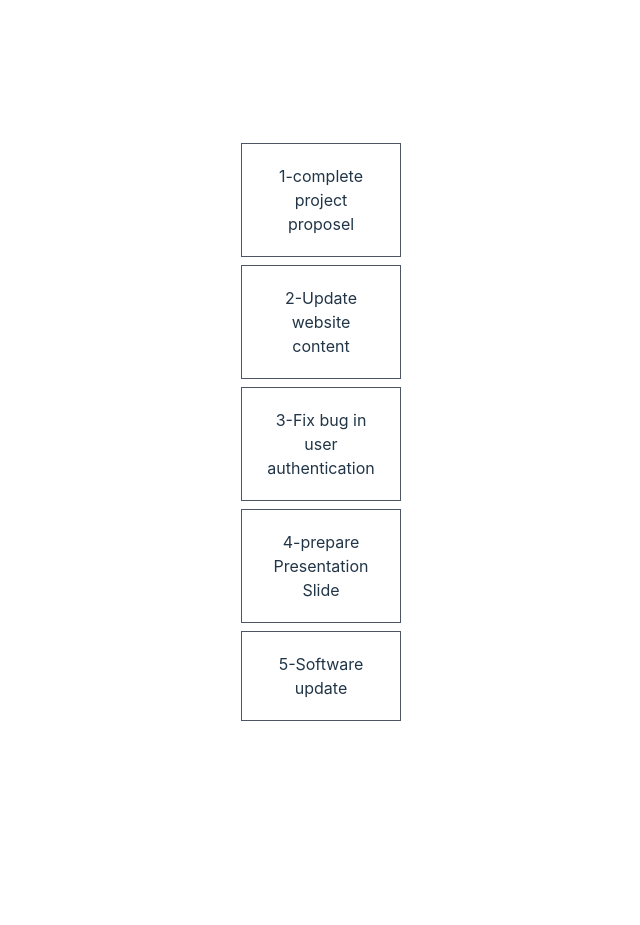
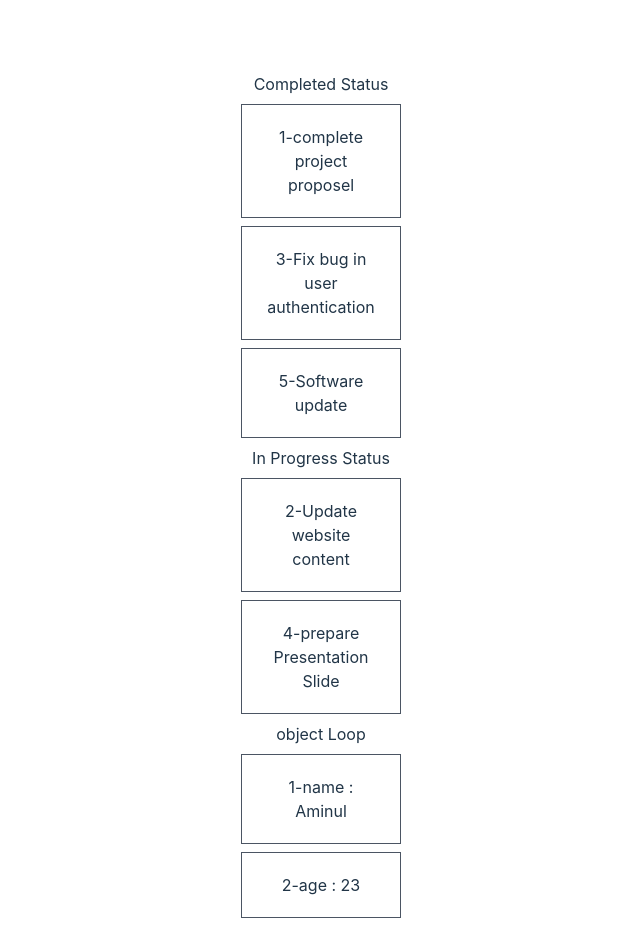
Before and after one commit to Aminulislam88/VueJs_Class_Style_binding, a Vue app: page / in a window 1280 px wide. Shown: the top 925 px of the page, without its empty margins (319-959 px from the left). Before the commit the page ends 864 px from the top, so only its background shows below. Built offline with nearby package versions, Linux system fonts and the light colour scheme.

Commit message:
object/function loop complete

```diff
--- a/src/App.vue
+++ b/src/App.vue
@@ -1,18 +1,41 @@
 <script setup>
 
 const tasks=[
-    "complete project proposel",
-    "Update website content",
-    "Fix bug in user authentication",
-    "prepare Presentation Slide",
-    "Software update"
-]
+   {id:1, title:"complete project proposel",status:"Completed"},
+   {id:2,title:"Update website content",status:"In Progress"},
+   {id:3,title:"Fix bug in user authentication",status:"Completed"},
+   {id:4,title:"prepare Presentation Slide",status:"In Progress"},
+   {id:5,title:"Software update",status:"Completed"}
+];
+
+function getCompleteStatus(){
+    return tasks.filter(task=>"Completed"==task.status)
+}
+
+function getInprogressStatus(){
+    return tasks.filter(task=>"In Progress"==task.status)
+}
+
+const persons={
+    name:"Aminul",
+    age:"23",
+    email:"aminul@gmail.com"
+}
 </script>
 
 <template>
   <body class="p-10">
     <section class="mx-auto container flex items-center text-center flex-col space-y-2">
-        <div class="p-5 border border-gray-600 w-40" v-for="(task,index) in tasks">{{index +1}}-{{ task }}</div>
+        <!-- <div class="p-5 border border-gray-600 w-40" v-for="task in tasks" :key="task.id">{{task.id}}-{{ task.title }}</div> -->
+        <!-- <div class="p-5 border border-gray-600 w-40" v-for="(task,index) in tasks" :key="index">{{task.id}}-{{ task.title }}</div> -->
+        <h2>Completed Status</h2>
+         <div class="p-5 border border-gray-600 w-40" v-for="(task,index) in tasks" v-show="task.status=='Completed'" :key="index">{{task.id}}-{{ task.title }}</div>
+        <!-- <div class="p-5 border border-gray-600 w-40" v-for="task in getCompleteStatus()" :key="task.id">{{task.id}}-{{ task.title }}</div> -->
+        <h2>In Progress Status</h2>
+        <div class="p-5 border border-gray-600 w-40" v-for="task in getInprogressStatus()" :key="task.id">{{task.id}}-{{ task.title }}</div>
+        <h2>object Loop</h2>
+         <div class="p-5 border border-gray-600 w-40" v-for="(value,key,index) in persons" :key="index">{{index+1}}-{{key}} : {{ value }}</div>
+
     </section>
 </body>
 </template>
```
